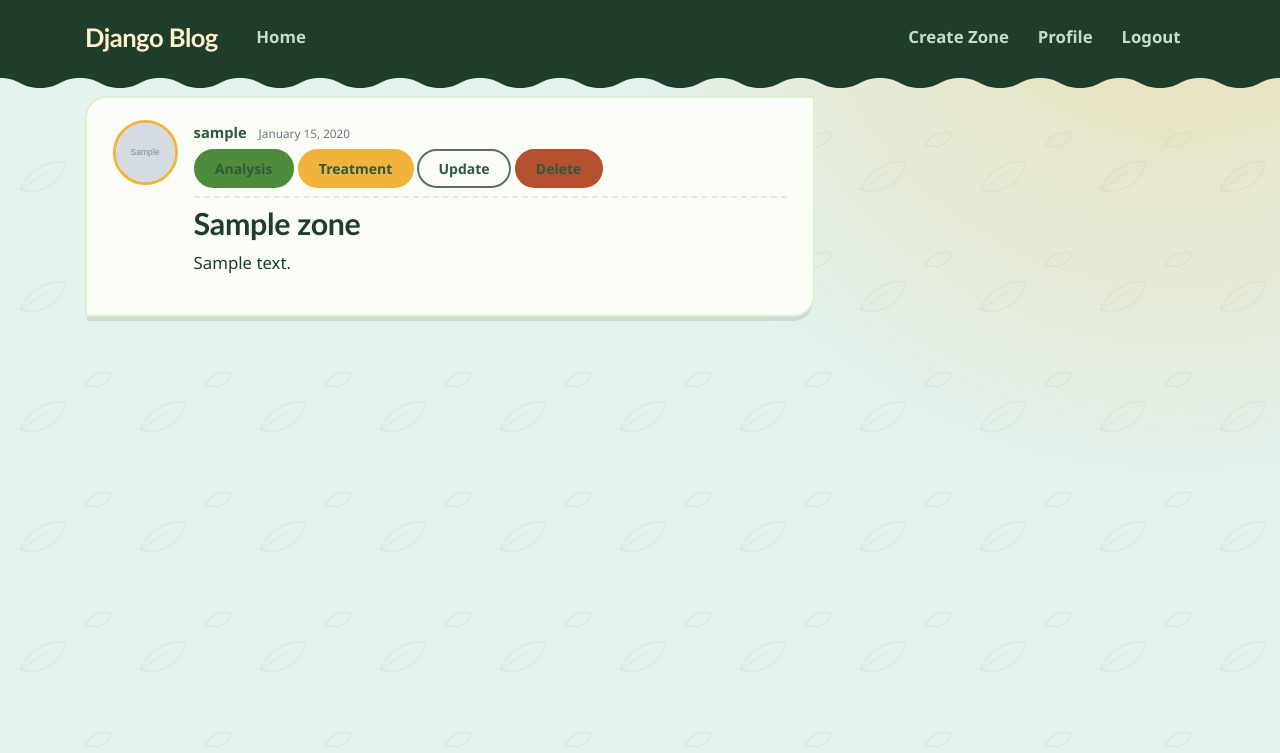
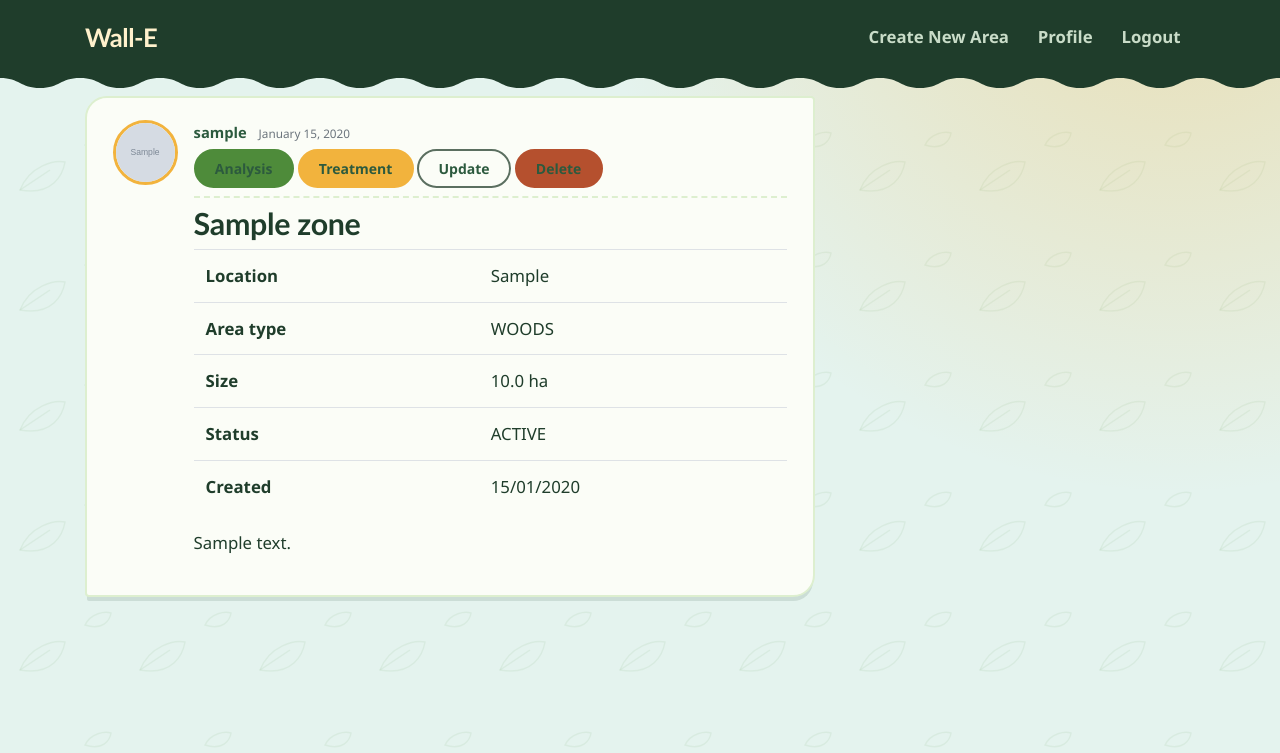
Before and after one commit to CharlesPere/Wall-E, a Django app: page /zone/1/ in a window 1280 px wide. Shown: the top 753 px of the page. Run offline with Django 3.2, Linux system fonts and the light colour scheme; a user stored in the database is signed in; tables that the repository leaves empty hold one stand-in row (values such as "Sample post"); grey boxes marked "Sample" are stand-in pictures; some libraries are stand-ins or nearby versions.

Commit message:
Resolve stash conflicts

```diff
--- a/zone/templates/zone/base.html
+++ b/zone/templates/zone/base.html
@@ -22,18 +22,15 @@
     <header class="site-header">
       <nav class="navbar navbar-expand-md navbar-dark bg-steel fixed-top">
         <div class="container">
-          <a class="navbar-brand mr-4" href="{% url 'zone-home' %}">Django Blog</a>
+          <a class="navbar-brand mr-4" href="{% url 'zone-home' %}">Wall-E</a>
           <button class="navbar-toggler" type="button" data-toggle="collapse" data-target="#navbarToggle" aria-controls="navbarToggle" aria-expanded="false" aria-label="Toggle navigation">
           <span class="navbar-toggler-icon"></span>
           </button>
-          <div class="collapse navbar-collapse" id="navbarToggle">
-            <div class="navbar-nav mr-auto">
-              <a class="nav-item nav-link" href="{% url 'zone-home' %}">Home</a>
-            </div>
+
             <!-- Navbar Right Side -->
             <div class="navbar-nav">
               {% if user.is_authenticated %}
-                <a class="nav-item nav-link" href="{% url 'zone-create' %}">Create Zone</a>
+                <a class="nav-item nav-link" href="{% url 'zone-create' %}">Create New Area</a>
                 <a class="nav-item nav-link" href="{% url 'profile' %}">Profile</a>
                 <a class="nav-item nav-link" href="{% url 'logout' %}">Logout</a>
               {% else %}
--- a/zone/templates/zone/zone_detail.html
+++ b/zone/templates/zone/zone_detail.html
@@ -1,7 +1,6 @@
 {% extends "zone/base.html" %}
 {% block content %}
-  <article class="media content-section">
-    <img class="rounded-circle article-img" src="{{ object.user.profile.image.url }}">
+  <article class="media content-section">    <img class="rounded-circle article-img" src="{{ object.user.profile.image.url }}">
     <div class="media-body">
       <div class="article-metadata">
         <a class="mr-2" href="#">{{ object.user }}</a>
@@ -15,8 +14,43 @@
           {% endif %}
         </div>
       </div>
+
       <h2 class="article-title">{{ object.name_zone }}</h2>
+      <table class="table">
+        <tbody>
+            <tr>
+                <th>Location</th>
+                <td>{{ object.localisation }}</td>
+            </tr>
+            <tr>
+                <th>Area type</th>
+                <td>{{ object.type_area }}</td>
+            </tr>
+            <tr>
+                <th>Size</th>
+                <td>{{ object.size_zone }} ha</td>
+            </tr>
+            <tr>
+                <th>Status</th>
+                <td>{{ object.statut }}</td>
+            </tr>
+            <tr>
+                <th>Created</th>
+                <td>{{ object.date_creation|date:"d/m/Y" }}</td>
+            </tr>
+        </tbody>
+      </table>
       <p class="article-content">{{ object.description }}</p>
+
     </div>
   </article>
 {% endblock content %}
+
+fields = [
+        'name_zone',
+        'description',
+        'localisation',
+        'size_zone',
+        'statut',
+        'type_area'
+    ]
```
